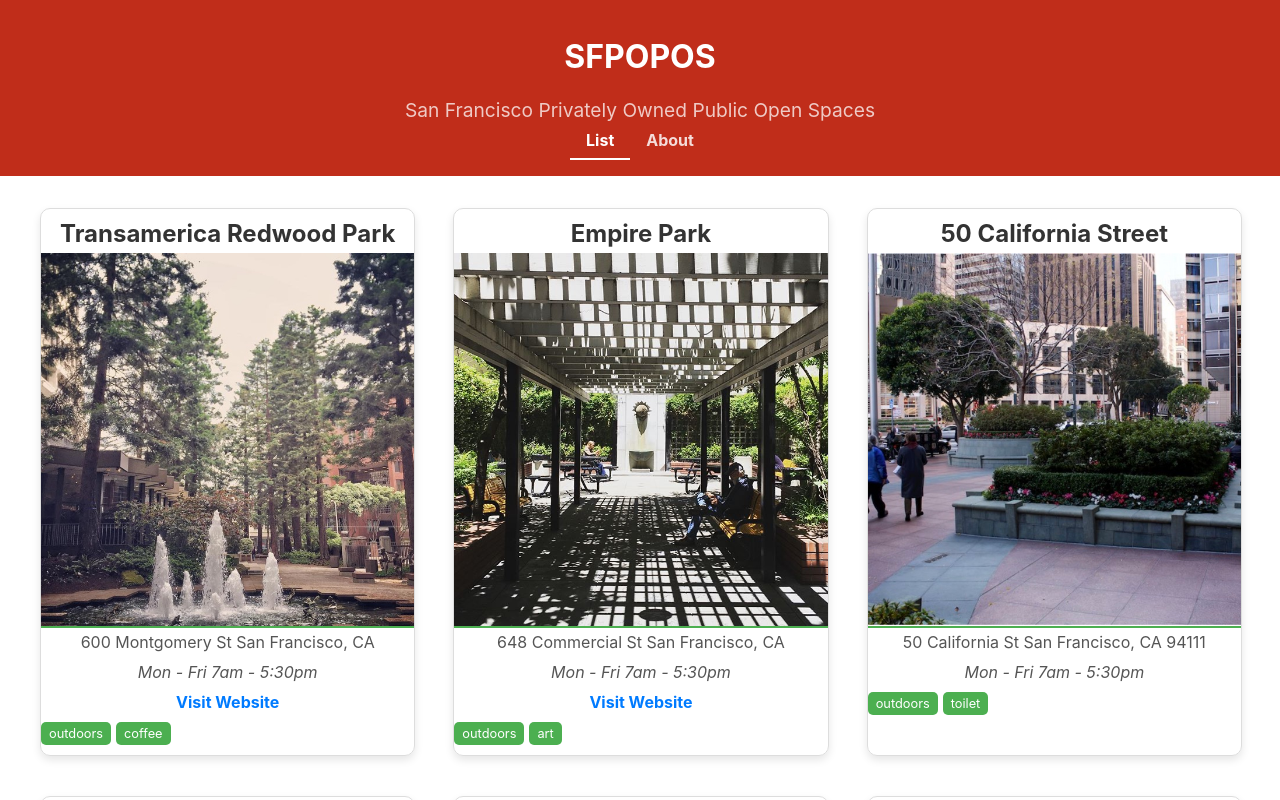
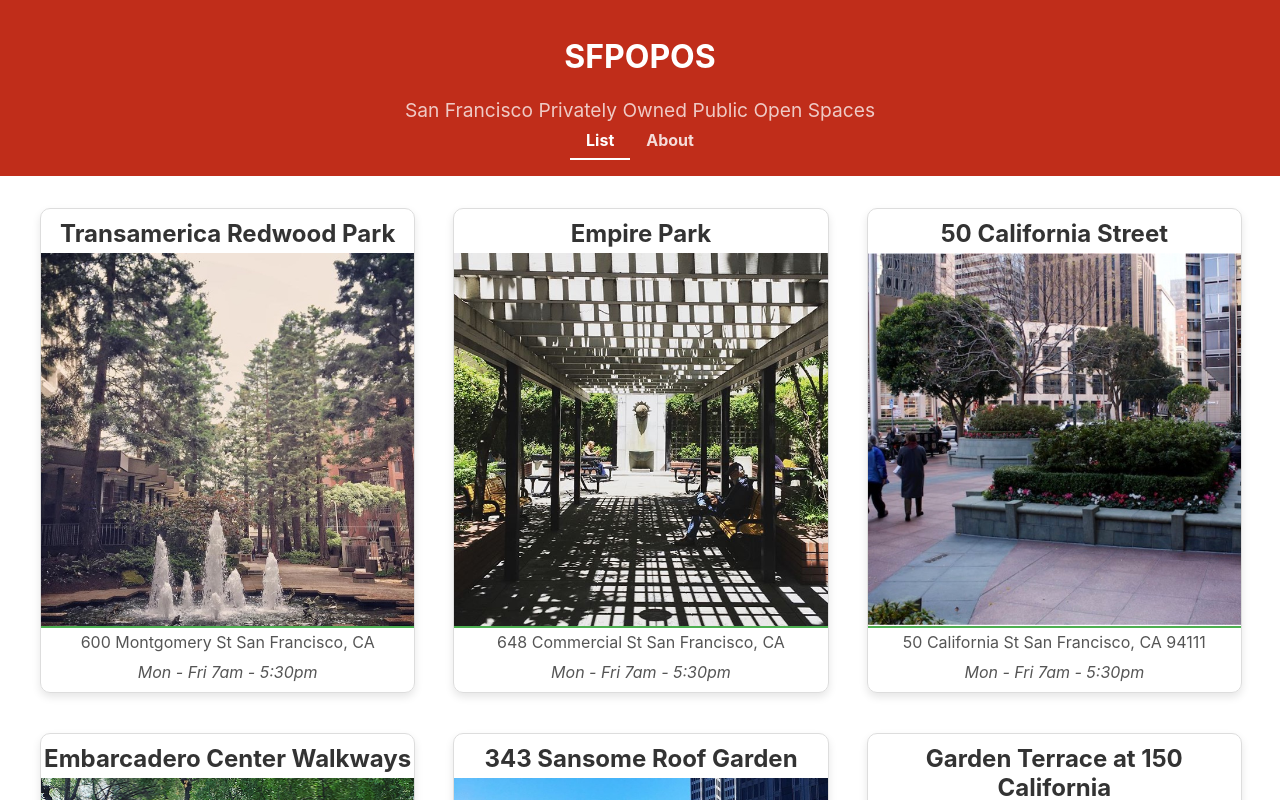
Before and after one commit to Joshkaki00/react-js-tutorial, a React (Create React App) app: page /#/ in a window 1280 px wide. Shown: the top 800 px of the page. Built offline with nearby package versions, Linux system fonts and the light colour scheme.

Commit message:
updated list js

```diff
--- a/src/POPOSList.js
+++ b/src/POPOSList.js
@@ -4,15 +4,14 @@
 import data from './sfpopos-data.json';
 
 function POPOSList() {
-  const spaces = data.map(({ title, address, images, hours, website, features }) => (
+  const spaces = data.map(({ title, address, images, hours }, i) => (
     <POPOSSpace
+      id={i}  // Pass the index as the id
       key={title}
       name={title}
       address={address}
       image={images[0]}
       hours={hours}
-      website={website}
-      features={features}
     />
   ));
 
```
